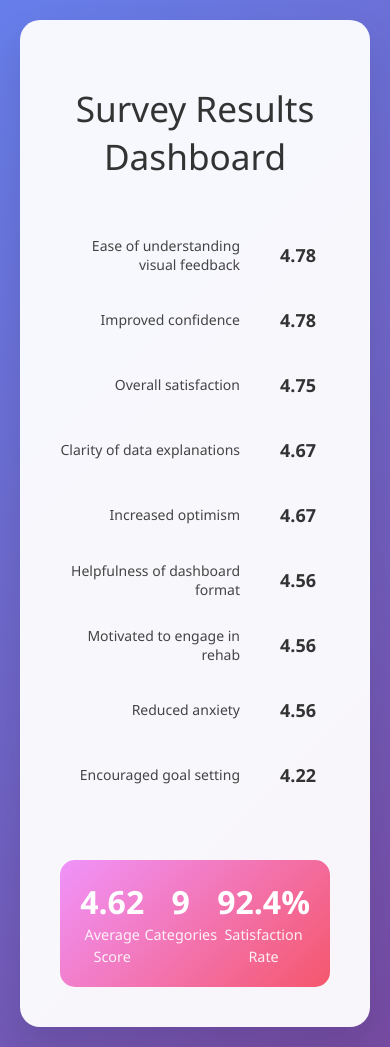
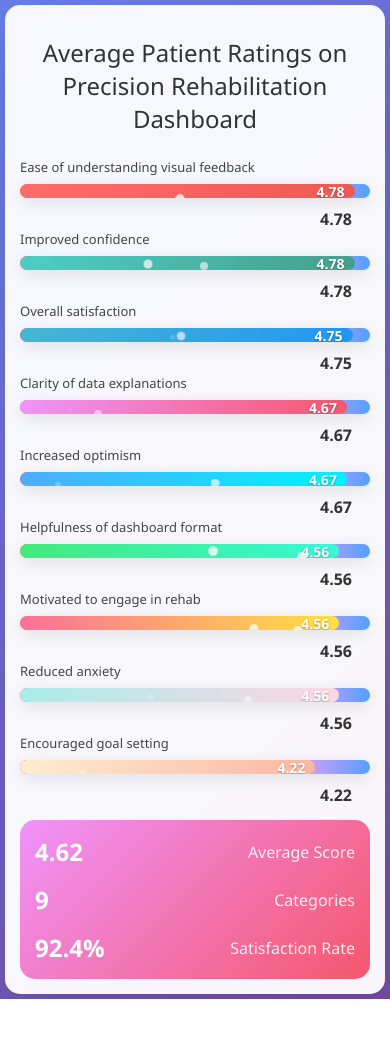
Before and after one commit to JYOTHYMUKESHKUMAR/PR-satisfaction-chart, a plain HTML site: page index.html in a window 390 px wide. After the commit the page ends 999 px from the top, so only its background shows below. Drawn offline with Linux system fonts and the light colour scheme.

Commit message:
initial commit1

```diff
--- a/index.html
+++ b/index.html
@@ -8,7 +8,7 @@
         body {
             font-family: 'Segoe UI', Tahoma, Geneva, Verdana, sans-serif;
             margin: 0;
-            padding: 20px;
+            padding: 10px;
             background: linear-gradient(135deg, #667eea 0%, #764ba2 100%);
             min-height: 100vh;
             display: flex;
@@ -19,7 +19,7 @@
         .container {
             background: rgba(255, 255, 255, 0.95);
             border-radius: 20px;
-            padding: 40px;
+            padding: 20px;
             box-shadow: 0 20px 40px rgba(0, 0, 0, 0.1);
             max-width: 900px;
             width: 100%;
@@ -28,9 +28,25 @@
         h1 {
             text-align: center;
             color: #333;
-            margin-bottom: 40px;
-            font-size: 2.2em;
+            margin-bottom: 20px;
+            font-size: 1.8em;
             font-weight: 300;
+        }
+
+        @media (max-width: 768px) {
+            body {
+                padding: 5px;
+            }
+
+            .container {
+                padding: 15px;
+                border-radius: 15px;
+            }
+
+            h1 {
+                font-size: 1.5em;
+                margin-bottom: 15px;
+            }
         }
 
         .chart-container {
@@ -61,6 +77,33 @@
             color: #444;
             padding-right: 20px;
             text-align: right;
+        }
+
+        @media (max-width: 768px) {
+            .chart-container {
+                height: 650px;
+                margin: 15px 0;
+            }
+
+            .data-point {
+                height: 70px;
+                flex-direction: column;
+                align-items: flex-start;
+                padding: 5px 0;
+            }
+
+            .data-point:hover {
+                transform: none;
+            }
+
+            .category-label {
+                width: 100%;
+                font-size: 13px;
+                text-align: left;
+                padding-right: 0;
+                padding-bottom: 8px;
+                line-height: 1.2;
+            }
         }
 
         .score-visual {
@@ -98,6 +141,26 @@
             font-weight: bold;
             color: #333;
             min-width: 50px;
+        }
+
+        @media (max-width: 768px) {
+            .score-visual {
+                width: 100%;
+                height: 35px;
+                margin-bottom: 5px;
+            }
+
+            .score-text {
+                right: 10px;
+                font-size: 14px;
+            }
+
+            .score-number {
+                margin-left: 0;
+                margin-top: 5px;
+                font-size: 16px;
+                align-self: flex-end;
+            }
         }
 
         .sparkle {
@@ -139,6 +202,31 @@
             opacity: 0.9;
         }
 
+        @media (max-width: 768px) {
+            .stats-summary {
+                flex-direction: column;
+                gap: 15px;
+                margin-top: 20px;
+                padding: 15px;
+            }
+
+            .stat-item {
+                display: flex;
+                justify-content: space-between;
+                align-items: center;
+                text-align: left;
+            }
+
+            .stat-number {
+                font-size: 1.5em;
+                display: inline;
+            }
+
+            .stat-label {
+                font-size: 1em;
+            }
+        }
+
         .pulse {
             animation: pulse 2s ease-in-out infinite;
         }
@@ -151,7 +239,7 @@
 </head>
 <body>
     <div class="container">
-        <h1>Survey Results Dashboard</h1>
+        <h1>Average Patient Ratings on Precision Rehabilitation Dashboard</h1>
 
         <div class="chart-container" id="chart">
             <!-- Data points will be inserted here -->
@@ -228,7 +316,8 @@
                     fill.style.width = `${percentage}%`;
                 }, index * 200);
 
-                // Add hover effect
+                // Add hover effect for desktop only
+                if (window.innerWidth > 768) {
                     dataPoint.addEventListener('mouseenter', () => {
                         dataPoint.classList.add('pulse');
                     });
@@ -236,11 +325,32 @@
                     dataPoint.addEventListener('mouseleave', () => {
                         dataPoint.classList.remove('pulse');
                     });
+                }
+            });
+        }
+
+        // Update chart positioning for mobile
+        function updateChartForMobile() {
+            const dataPoints = document.querySelectorAll('.data-point');
+            const isMobile = window.innerWidth <= 768;
+
+            dataPoints.forEach((point, index) => {
+                if (isMobile) {
+                    point.style.top = `${index * 72}px`;
+                } else {
+                    point.style.top = `${index * 65}px`;
+                }
             });
         }
 
         // Initialize the chart when the page loads
-        window.addEventListener('load', createChart);
+        window.addEventListener('load', () => {
+            createChart();
+            updateChartForMobile();
+        });
+
+        // Update chart on window resize
+        window.addEventListener('resize', updateChartForMobile);
     </script>
 </body>
 </html>
```
Lines whose indentation alone changed are shown as unchanged.
